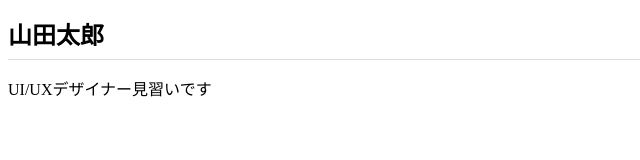
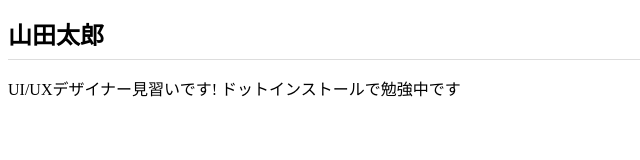
Before and after one commit to TA-Akihito/TA-AAkihito.github.io, a plain HTML site: page index.html in a window 1280 px wide. Shown: the whole page, without its empty margins (0-640 px from the left). Drawn offline with Linux system fonts and the light colour scheme; files that its build step writes are made by us from their sources.

Commit message:
Add files via upload

```diff
--- a/index.html
+++ b/index.html
@@ -7,6 +7,6 @@
 </head>
 <body>
   <h1>山田太郎</h1>
-  <p>UI/UXデザイナー見習いです</p>
+  <p>UI/UXデザイナー見習いです! ドットインストールで勉強中です</p>
   </body>
 </html>
```
